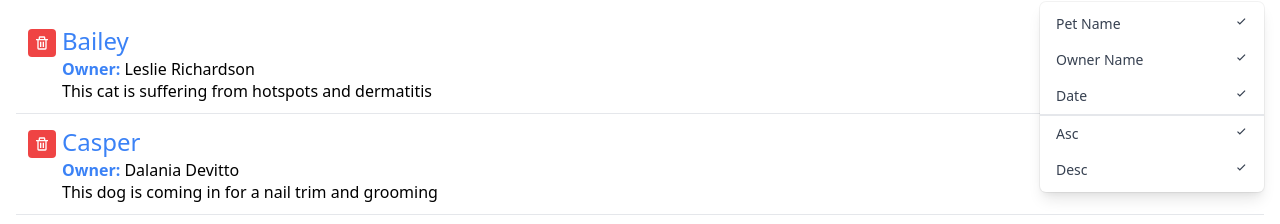
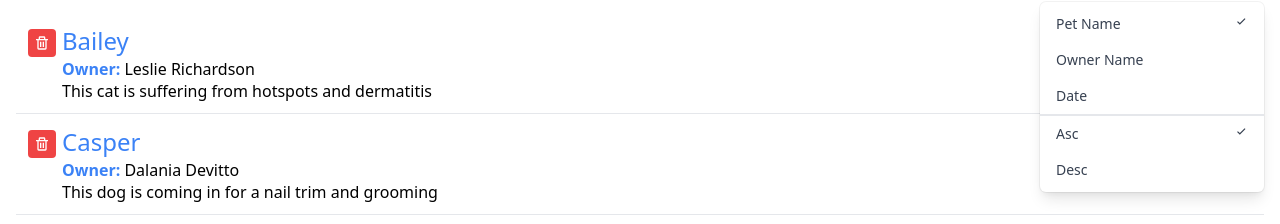
Before and after one commit to ralexrivero/react.js, a React (Create React App) app in the folder 02-interface/reactinterface/: page / in a window 1280 px wide. Both pictures are taken after a click on the button "Sort By". Shown: the part 189-413 px from the top of the page. Built offline with nearby package versions, Linux system fonts and the light colour scheme; the HTML template or start-up script is replaced by a standard one.

Commit message:
add sort to toggle

```diff
--- a/02-interface/reactinterface/src/App.js
+++ b/02-interface/reactinterface/src/App.js
@@ -19,7 +19,7 @@
       );
     }
   ).sort((a, b) => {
-    let order = (orderBy === 'asc') ? 1 : -1;
+    const order = (orderBy === 'asc') ? 1 : -1;
     return (
       a[sortBy].toLowerCase() < b[sortBy].toLowerCase()
         ? -1 * order
@@ -48,6 +48,10 @@
       <Search
         query={query}
         onQueryChange={myQuery => setQuery(myQuery)}
+        orderBy={orderBy}
+        onOrderByChange={mySort => setOrderBy(mySort)}
+        sortBy={sortBy}
+        onSortByChange={mySort => setSortBy(mySort)}
       />
 
       <ul className='divide-y divide-gray-200'>
--- a/02-interface/reactinterface/src/components/Search.js
+++ b/02-interface/reactinterface/src/components/Search.js
@@ -1,7 +1,7 @@
 import { BiSearch, BiCaretDown, BiCheck } from 'react-icons/bi';
 import { useState } from 'react';
 
-const DropDown = ({ toggle }) => {
+const DropDown = ({ toggle, sortBy, onSortByChange, orderBy, onOrderByChange }) => {
   if (!toggle) {
     return null;
   }
@@ -11,36 +11,41 @@
     >
       <div className='py-1' role='menu' aria-orientation='vertical' aria-labelledby='options-menu'>
         <div
+          onClick={() => onSortByChange('petName')}
           className='px-4 py-2 text-sm text-gray-700 hover:bg-gray-100 hover:text-gray-900 flex justify-between cursor-pointer'
           role='menuitem'
-        >Pet Name <BiCheck />
+        >Pet Name {(sortBy === 'petName') && <BiCheck />}
         </div>
         <div
+          onClick={() => onSortByChange('ownerName')}
           className='px-4 py-2 text-sm text-gray-700 hover:bg-gray-100 hover:text-gray-900 flex justify-between cursor-pointer'
           role='menuitem'
-        >Owner Name  <BiCheck />
+        >Owner Name  {(sortBy === 'ownerName') && <BiCheck />}
         </div>
         <div
+          onClick={() => onSortByChange('aptDate')}
           className='px-4 py-2 text-sm text-gray-700 hover:bg-gray-100 hover:text-gray-900 flex justify-between cursor-pointer'
           role='menuitem'
-        >Date <BiCheck />
+        >Date {(sortBy === 'aptDate') && <BiCheck />}
         </div>
         <div
+          onClick={() => onOrderByChange('asc')}
           className='px-4 py-2 text-sm text-gray-700 hover:bg-gray-100 hover:text-gray-900 flex justify-between cursor-pointer border-gray-1 border-t-2'
           role='menuitem'
-        >Asc <BiCheck />
+        >Asc {(orderBy === 'asc') && <BiCheck />}
         </div>
         <div
+          onClick={() => onOrderByChange('desc')}
           className='px-4 py-2 text-sm text-gray-700 hover:bg-gray-100 hover:text-gray-900 flex justify-between cursor-pointer'
           role='menuitem'
-        >Desc <BiCheck />
+        >Desc {(orderBy === 'desc') && <BiCheck />}
         </div>
       </div>
     </div>
   );
 };
 
-const Search = ({ query, onQueryChange }) => {
+const Search = ({ query, onQueryChange, sortBy, onSortByChange, orderBy, onOrderByChange }) => {
   const [toggleSort, setToggleSort] = useState(false);
   return (
     <div className='py-5'>
@@ -62,7 +67,13 @@
             >
               Sort By <BiCaretDown className='ml-2' />
             </button>
-            <DropDown toggle={toggleSort} />
+            <DropDown
+              toggle={toggleSort}
+              sortBy={sortBy}
+              onSortByChange={mySort => onSortByChange(mySort)}
+              orderBy={orderBy}
+              onOrderByChange={myOrder => onOrderByChange(myOrder)}
+            />
           </div>
         </div>
       </div>
```
